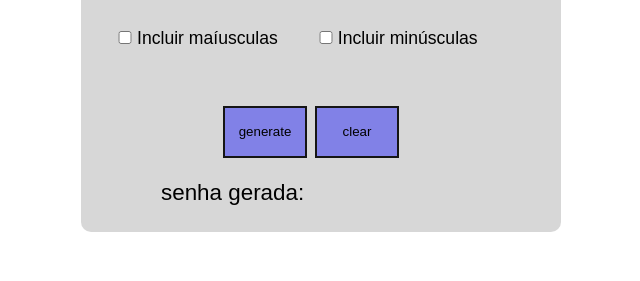
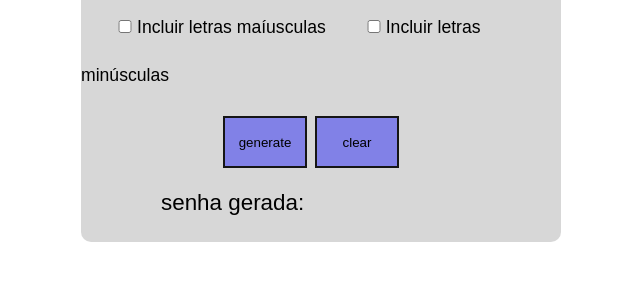
Before and after one commit to devLucasAquino/password-generator, a plain HTML site: page index.html in a window 1280 px wide. Shown: the part 351-632 px from the top of the page, without its empty margins (319-959 px from the left). Drawn offline with Linux system fonts and the light colour scheme.

```diff
--- a/index.html
+++ b/index.html
@@ -23,8 +23,8 @@
 
         <div id="instrucoes">
 
-            <label id="label-checkbox"><input id="upperCase" type="checkbox">Incluir maíusculas</label>
-            <label id="label-checkbox"><input id="lowerCase" type="checkbox">Incluir minúsculas</label><br>
+            <label id="label-checkbox"><input id="upperCase" type="checkbox">Incluir letras maíusculas</label>
+            <label id="label-checkbox"><input id="lowerCase" type="checkbox">Incluir letras minúsculas</label><br>
 
         </div>
 
```
